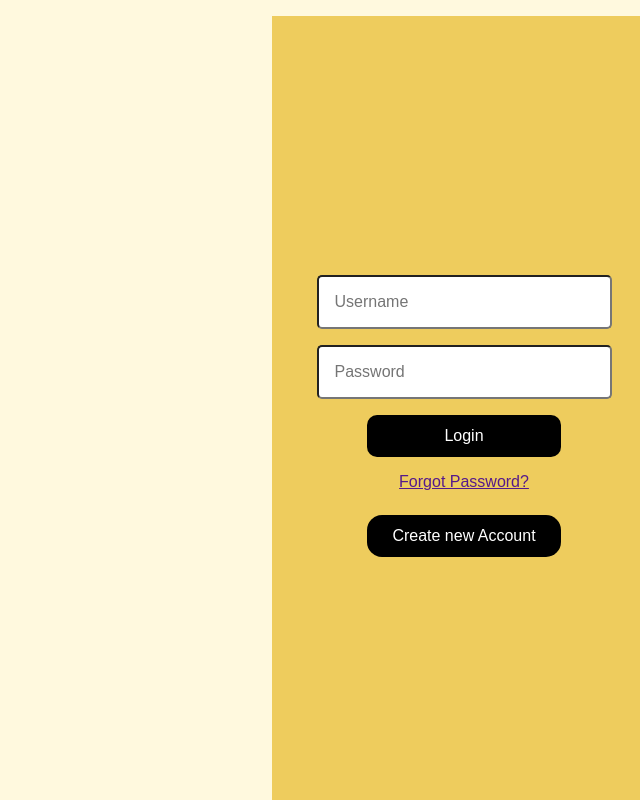
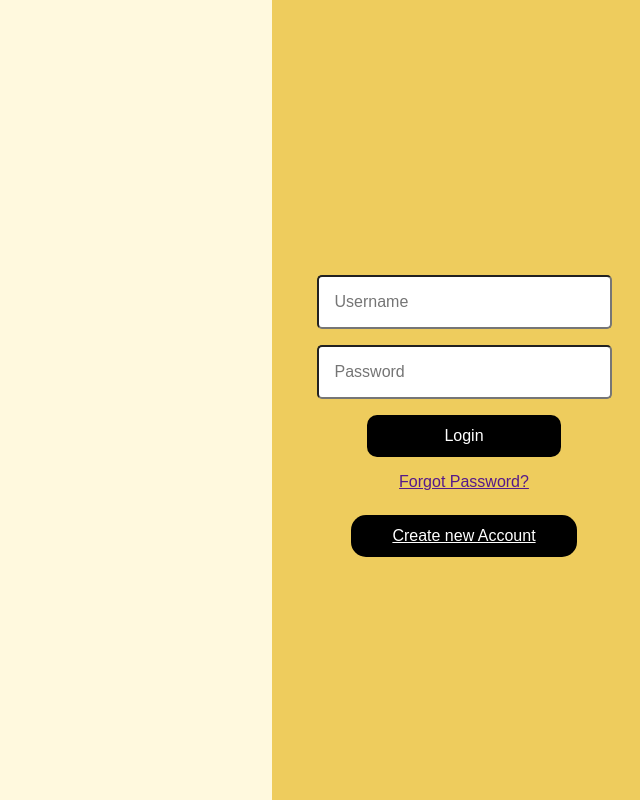
Before and after one commit to gelni0221/fullstack-lab-WIP, a React (Create React App) app in the folder frontend/: page /login in a window 1280 px wide. Shown: the whole page, without its empty margins (640-1280 px from the left). Built offline with nearby package versions, Linux system fonts and the light colour scheme; no server answers.

Commit message:
added BrowserRouter, routes and links for login and register

```diff
--- a/frontend/src/App.js
+++ b/frontend/src/App.js
@@ -1,10 +1,18 @@
-// import { BrowserRouter as Router, Routes, Route, Link } from 'react-router-dom';
+import { BrowserRouter as Router, Routes, Route, Link, BrowserRouter } from 'react-router-dom';
 // import {Test,Test1, Test2, Test3, Test4, Test5,Test6,Test7,Test8} from './mini_projects/test1';
-import { Login, Register } from './pages/pages.js';
-
+import { Login, Register, Homepage } from './pages/pages.js';
 import {UseEffectTimeout} from './mini_projects/test2.js';
 const App = () =>{
-return <Login />;
-};
+    return (
+        <BrowserRouter>
+            <Routes>
+                <Route path='/homepage' element={<Homepage/>}/>
+                <Route path='/register' element={<Register/>}/>
+                <Route path='/login'element={<Login/>}/>
+            </Routes>
+        </BrowserRouter>
+    );
+
+    };
 
 export default App;
--- /dev/null
+++ b/frontend/src/pages/Homepage.js
@@ -0,0 +1,13 @@
+import './Homepage.css';
+import {useState} from 'react';
+import {Link} from 'react-router-dom';
+const URL = process.env.REACT_APP_API_URL
+
+export const Homepage = () => {
+
+    return(
+        <div className='container'>
+
+        </div>
+    );
+};
--- a/frontend/src/pages/Login.css
+++ b/frontend/src/pages/Login.css
@@ -13,7 +13,6 @@ html, body {
     height: 100vh;
 }
 
-/* Main content takes remaining space */
 .main_content {
     flex: 1;
     background-color: #FFF;
@@ -22,11 +21,10 @@ html, body {
     align-items: center;
 }
 
-/* Sidebar stays on the right */
 .side_container {
     width: 30vw;
     min-width: 150px;
-    height: 100%;
+    height: 104%;
     background-color: #EECC5D;
     display: flex;
     flex-direction: column;
@@ -60,6 +58,9 @@ html, body {
     padding: 0.75em 1em;
     margin: .5em;
     cursor: pointer;
+    display: flex;
+    align-items: center;
+    justify-content: center;
 }
 
 .button_create_account {
--- a/frontend/src/pages/Login.js
+++ b/frontend/src/pages/Login.js
@@ -1,5 +1,6 @@
-import './Login.css'
+import './Login.css';
 import {useState} from 'react';
+import {Link} from 'react-router-dom';
 const URL = process.env.REACT_APP_API_URL
 
 export const Login = () => {
@@ -43,7 +44,9 @@ export const Login = () => {
                 <input type='password' placeholder='Password' className="input_login" value={password} onChange={handlePasswordChange}></input>
                 <button className="button_login" type='submit'>Login</button>
                 <a href="">Forgot Password?</a>
-                <button className="button_create_account" type='button'>Create new Account</button>
+                <Link to="/register" className="button_create_account">
+                Create new Account
+                </Link>
             </form>
             </div>
         </div>
--- a/frontend/src/pages/Register.js
+++ b/frontend/src/pages/Register.js
@@ -1,6 +1,7 @@
 import {useState, useEffect, useMemo} from 'react';
-import './Register.css'
-import {DateOfBirthSelector} from '../components/DOB_Selector.js'
+import {Link} from 'react-router-dom';
+import './Register.css';
+import {DateOfBirthSelector} from '../components/DOB_Selector.js';
 const URL = process.env.REACT_APP_API_URL
 
 export const Register = () =>{
@@ -133,7 +134,7 @@ const combined = useMemo(() => {
           />
         </label>
         <button className="form_submit" type="submit">Sign Up</button>
-        <a href="">Already have an account?</a>
+        <Link to='/login'>Already have an account?</Link>
     </div>
     </div>
     </form>
--- a/frontend/src/pages/pages.js
+++ b/frontend/src/pages/pages.js
@@ -1,2 +1,3 @@
 export { Login } from './Login';
 export { Register } from './Register';
+export {Homepage } from './Homepage';
```
Also changed, not shown: frontend/src/pages/Homepage.css (added).
